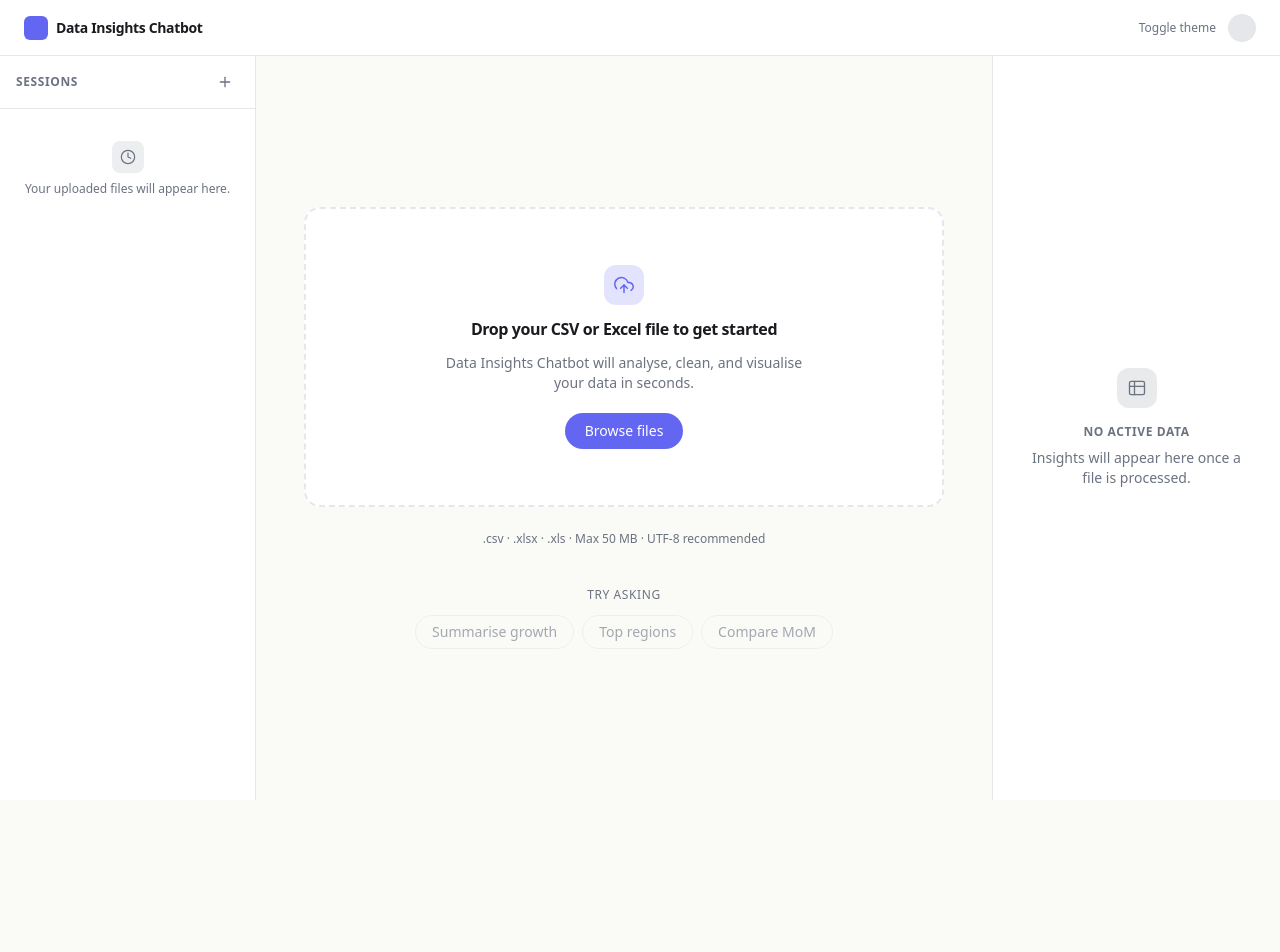
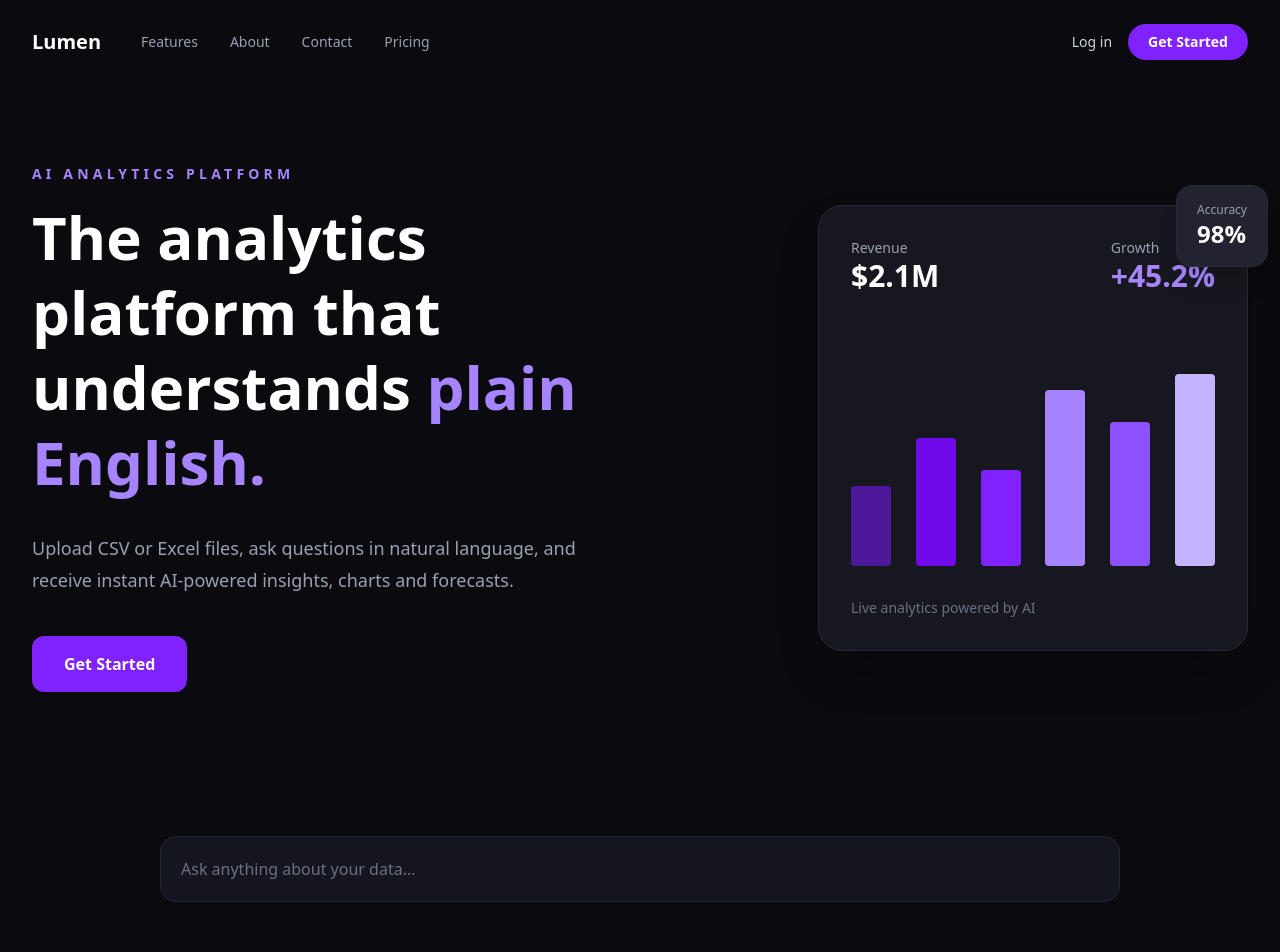
Before and after one commit to nidhixd11/ai-data-analyst-platform, a React (Vite) app in the folder frontend/: page / in a window 1280 px wide. Shown: the top 952 px of the page. Before the commit the page ends 800 px from the top, so only its background shows below. Built offline with nearby package versions, Linux system fonts and the light colour scheme.

Commit message:
Implement landing page UI

```diff
--- a/frontend/src/App.tsx
+++ b/frontend/src/App.tsx
@@ -1,6 +1,7 @@
 import { useState, useEffect } from "react";
 import Layout from "./components/Layout";
 import RightRail from "./components/RightRail";
+import LandingPage from "./components/Landingpage";
 import UploadZone from "./features/upload/UploadZone";
 import SuggestionPills from "./features/upload/SuggestionPills";
 import Dashboard from "./features/dashboard/Dashboard";
@@ -20,6 +21,7 @@ import type { UploadResponse } from "./features/upload/mockApi";
 import type { ChatMessage } from "./features/chat/mockChat";
 
 function App() {
+  const [showLanding, setShowLanding] = useState(true);
   const [sessions, setSessions] = useState<Session[]>([]);
   const [activeSessionId, setActiveSessionIdState] = useState<string | null>(
     null,
@@ -80,6 +82,14 @@ function App() {
     setSessions((prev) => updateSession(prev, activeSessionId, { messages }));
   }
 
+  if (showLanding) {
+  return (
+    <LandingPage
+      onStart={() => setShowLanding(false)}
+    />
+  );
+}
+
   return (
     <Layout
       leftSidebar={
--- /dev/null
+++ b/frontend/src/components/Landingpage.tsx
@@ -0,0 +1,32 @@
+import Navbar from "./navbar";
+import Hero from "./hero";
+import SearchBar from "./searchBar";
+import Features from "./features";
+import Forecast from "./forecast";
+import Footer from "./footer";
+
+type LandingPageProps = {
+  onStart: () => void;
+};
+
+export default function LandingPage({
+  onStart,
+}: LandingPageProps) {
+  return (
+    <div className="min-h-screen bg-[#0A0A0F] text-white">
+      <Navbar onStart={onStart} />
+
+      <main>
+        <Hero onStart={onStart}  />
+
+        <SearchBar />
+
+        <Features />
+
+        <Forecast />
+      </main>
+
+      <Footer />
+    </div>
+  );
+}
--- /dev/null
+++ b/frontend/src/components/features.tsx
@@ -0,0 +1,107 @@
+export default function Features() {
+  return (
+    <section className="mx-auto mt-32 max-w-6xl px-8">
+      <h2 className="mb-12 text-center text-5xl font-bold text-white">
+        Built for clarity.
+      </h2>
+
+      <div className="grid grid-cols-1 gap-6 md:grid-cols-2">
+        {/* Upload Card */}
+        <div className="rounded-3xl border border-[#2a2a35] bg-[#17171f] p-8 shadow-lg transition-all hover:border-violet-500">
+          <div className="mb-6 flex h-12 w-12 items-center justify-center rounded-xl bg-violet-900">
+            📄
+          </div>
+
+          <h3 className="text-2xl font-bold text-white">
+            Upload any file
+          </h3>
+
+          <p className="mt-4 text-gray-400">
+            CSV, JSON, Excel, or direct database connections.
+            We automatically detect and format your data.
+          </p>
+
+          <div className="mt-8 h-24 rounded-xl bg-gradient-to-r from-[#1d1d27] to-[#232335]"></div>
+        </div>
+
+        {/* Visualization Card */}
+        <div className="rounded-3xl border border-[#2a2a35] bg-[#17171f] p-8 shadow-lg transition-all hover:border-violet-500">
+          <h3 className="text-5xl font-bold leading-tight text-white">
+            Instant
+            <br />
+            <span className="text-violet-400">
+              Visualizations
+            </span>
+          </h3>
+
+          <p className="mt-4 text-gray-400">
+            Generate charts, graphs and dashboards with a
+            single prompt.
+          </p>
+
+          <div className="mt-8 flex justify-center gap-2">
+            <div className="h-2 w-2 rounded-full bg-violet-400"></div>
+            <div className="h-2 w-2 rounded-full bg-gray-600"></div>
+            <div className="h-2 w-2 rounded-full bg-gray-600"></div>
+          </div>
+        </div>
+
+        {/* AI Insights */}
+        <div className="rounded-3xl border border-[#2a2a35] bg-[#17171f] p-8 shadow-lg transition-all hover:border-violet-500">
+          <span className="rounded-full bg-red-900 px-3 py-1 text-xs font-semibold text-white">
+            BEST FEATURE
+          </span>
+
+          <h3 className="mt-6 text-2xl font-bold text-white">
+            AI-Powered Insights
+          </h3>
+
+          <p className="mt-4 text-gray-400">
+            Explain trends, detect anomalies and receive
+            predictive insights from your data.
+          </p>
+
+          <div className="mt-10 flex justify-center">
+            <div className="flex h-28 w-28 items-center justify-center rounded-full border border-violet-500">
+              ⚡
+            </div>
+          </div>
+        </div>
+
+        {/* Team Card */}
+        <div className="rounded-3xl border border-[#2a2a35] bg-[#17171f] p-8 shadow-lg transition-all hover:border-violet-500">
+          <h3 className="text-2xl font-bold text-white">
+            Team Collaboration
+          </h3>
+
+          <p className="mt-4 text-gray-400">
+            Share dashboards, comments and insights with
+            your teammates.
+          </p>
+
+          <div className="mt-8 space-y-4">
+            <div className="rounded-xl bg-[#23232d] p-4">
+              <p className="font-semibold text-white">
+                👩 Sarah Jenkins
+              </p>
+
+              <p className="text-sm text-gray-400">
+                Data Analyst
+              </p>
+            </div>
+
+            <div className="rounded-xl bg-[#23232d] p-4">
+              <p className="font-semibold text-white">
+                👨 David Chen
+              </p>
+
+              <p className="text-sm text-gray-400">
+                Senior ML Engineer
+              </p>
+            </div>
+          </div>
+        </div>
+      </div>
+    </section>
+  );
+}
--- /dev/null
+++ b/frontend/src/components/footer.tsx
@@ -0,0 +1,7 @@
+export default function Footer() {
+  return (
+    <footer className="mt-32 border-t border-gray-800 py-10 text-center text-gray-500">
+      © 2026 Data Insights Chatbot
+    </footer>
+  );
+}
--- /dev/null
+++ b/frontend/src/components/forecast.tsx
@@ -0,0 +1,15 @@
+export default function Forecast() {
+  return (
+    <section className="mx-auto mt-32 max-w-6xl px-8">
+      <div className="rounded-3xl bg-[#15151f] p-10">
+        <h2 className="text-4xl font-bold text-white">
+          Predictive Forecasting
+        </h2>
+
+        <p className="mt-4 text-gray-400">
+          AI predicts future trends from your uploaded data.
+        </p>
+      </div>
+    </section>
+  );
+}
--- /dev/null
+++ b/frontend/src/components/hero.tsx
@@ -0,0 +1,86 @@
+type HeroProps = {
+  onStart: () => void;
+};
+
+export default function Hero({ onStart }: HeroProps) {
+  return (
+    <section className="mx-auto flex max-w-7xl flex-col items-center justify-between gap-16 px-8 py-20 lg:flex-row">
+      {/* LEFT */}
+      <div className="max-w-xl">
+        <p className="mb-4 text-sm font-semibold uppercase tracking-[0.3em] text-violet-400">
+          AI Analytics Platform
+        </p>
+
+        <h1 className="text-6xl font-black leading-tight text-white">
+          The analytics
+          <br />
+          platform that
+          <br />
+          understands
+          <span className="text-violet-400"> plain English.</span>
+        </h1>
+
+        <p className="mt-8 text-lg leading-8 text-gray-400">
+          Upload CSV or Excel files, ask questions in natural language,
+          and receive instant AI-powered insights, charts and forecasts.
+        </p>
+
+        <div className="mt-10 flex gap-4">
+          <button
+            onClick={onStart}
+            className="rounded-xl bg-violet-600 px-8 py-4 font-semibold text-white transition hover:bg-violet-500"
+          >
+            Get Started
+          </button>
+        </div>
+      </div>
+
+      {/* RIGHT CARD */}
+      <div className="relative">
+        <div className="w-[430px] rounded-3xl border border-[#2a2a35] bg-[#17171f] p-8 shadow-2xl">
+
+          <div className="mb-8 flex justify-between">
+            <div>
+              <p className="text-sm text-gray-400">Revenue</p>
+              <h2 className="text-3xl font-bold text-white">$2.1M</h2>
+            </div>
+
+            <div>
+              <p className="text-sm text-gray-400">Growth</p>
+              <h2 className="text-3xl font-bold text-violet-400">
+                +45.2%
+              </h2>
+            </div>
+          </div>
+
+          {/* Graph */}
+
+          <div className="flex h-60 items-end justify-between gap-3">
+            <div className="h-20 w-10 rounded bg-violet-900"></div>
+            <div className="h-32 w-10 rounded bg-violet-700"></div>
+            <div className="h-24 w-10 rounded bg-violet-600"></div>
+            <div className="h-44 w-10 rounded bg-violet-400"></div>
+            <div className="h-36 w-10 rounded bg-violet-500"></div>
+            <div className="h-48 w-10 rounded bg-violet-300"></div>
+          </div>
+
+          <p className="mt-8 text-sm text-gray-500">
+            Live analytics powered by AI
+          </p>
+        </div>
+
+        {/* Floating Card */}
+
+        <div className="absolute -right-5 -top-5 rounded-2xl border border-[#2a2a35] bg-[#222230] px-5 py-4 shadow-xl">
+          <p className="text-xs text-gray-400">
+            Accuracy
+          </p>
+
+          <h3 className="text-2xl font-bold text-white">
+            98%
+          </h3>
+        </div>
+      </div>
+    </section>
+  );
+}
--- /dev/null
+++ b/frontend/src/components/navbar.tsx
@@ -0,0 +1,35 @@
+type NavbarProps = {
+  onStart: () => void;
+};
+
+export default function Navbar({ onStart }: NavbarProps) {
+  return (
+    <nav className="mx-auto flex max-w-7xl items-center justify-between px-8 py-6">
+      <div className="flex items-center gap-10">
+        <h1 className="text-xl font-bold">
+          Lumen
+        </h1>
+
+        <div className="hidden gap-8 text-sm text-gray-400 md:flex">
+          <a href="#">Features</a>
+          <a href="#">About</a>
+          <a href="#">Contact</a>
+          <a href="#">Pricing</a>
+        </div>
+      </div>
+
+      <div className="flex items-center gap-4">
+        <button className="text-sm text-gray-300">
+          Log in
+        </button>
+
+        <button
+          onClick={onStart}
+          className="rounded-full bg-violet-600 px-5 py-2 text-sm font-semibold hover:bg-violet-500"
+        >
+          Get Started
+        </button>
+      </div>
+    </nav>
+  );
+}
--- /dev/null
+++ b/frontend/src/components/searchBar.tsx
@@ -0,0 +1,13 @@
+export default function SearchBar() {
+  return (
+    <section className="mx-auto mt-16 max-w-5xl px-8">
+      <div className="rounded-2xl border border-gray-800 bg-[#15151f] p-5">
+        <input
+          type="text"
+          placeholder="Ask anything about your data..."
+          className="w-full bg-transparent text-white outline-none placeholder:text-gray-500"
+        />
+      </div>
+    </section>
+  );
+}
```
